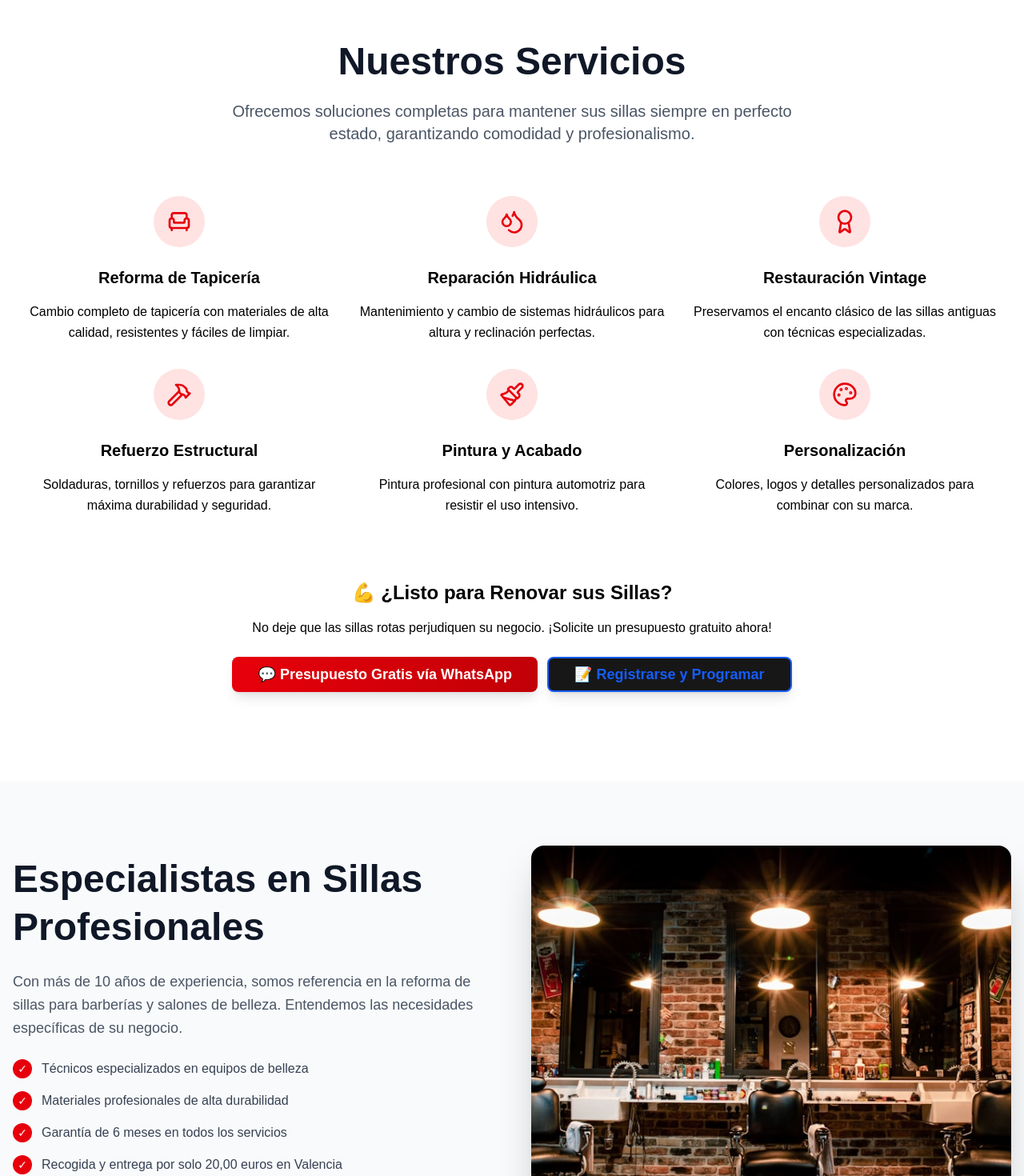
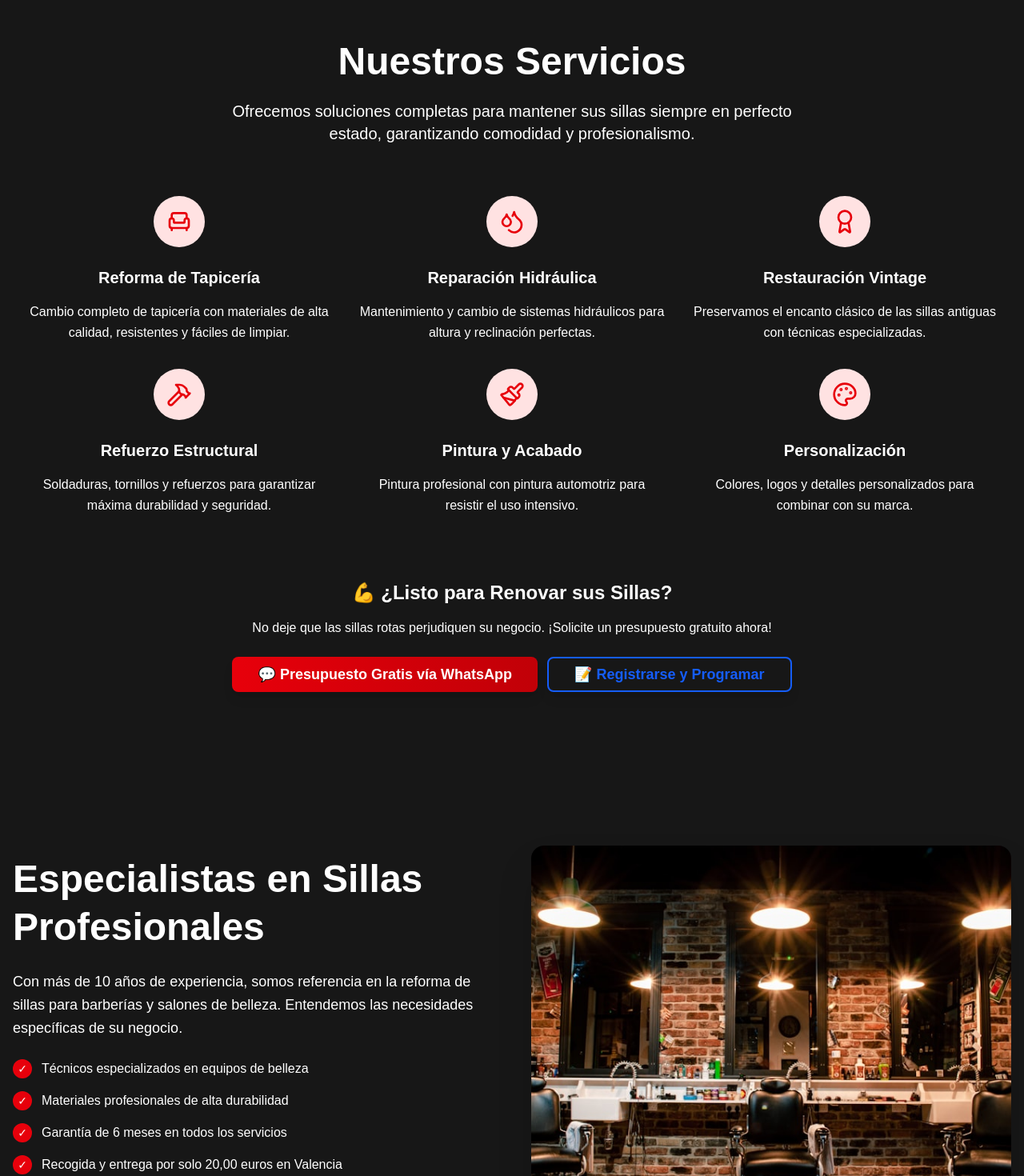
Before and after one commit to chairfix/chairfixAntoniel, a Next.js app: page / in a window 1280 px wide. Shown: the part 1020-2490 px from the top of the page at 80% size. Built offline with nearby package versions, Linux system fonts and the light colour scheme; no server answers.

Commit message:
cambio de color

```diff
--- a/src/components/Gallery.jsx
+++ b/src/components/Gallery.jsx
@@ -38,7 +38,7 @@ export default function Gallery() {
   };
 
   return (
-    <div className="text-center py-10 bg-gray-900 text-white">
+    <div className="text-center py-10 bg-[#171717] text-white">
       {/* Título principal */}
       <h2 className="text-3xl font-bold mb-2">Galería de Trabajos</h2>
       <p className="mb-8 text-gray-300">
--- a/src/components/Navbar.jsx
+++ b/src/components/Navbar.jsx
@@ -18,9 +18,9 @@ function Navbar() {
           {/* Logo */}
           <div className="relative w-[90px] h-16 flex items-center justify-center overflow-visible">
             <img
-              src="/favico.png"
+              src="/logo.png"
               alt="ChairFix Logo"
-              className="h-20 w-auto -mt-2"
+              className="h-26 w-auto -mt-2"
             />
           </div>
 
--- a/src/components/Servicios.jsx
+++ b/src/components/Servicios.jsx
@@ -5,11 +5,11 @@ import { Button } from "@/ui/button";
 
 function Servicios() {
   return (
-<section id="servicos" className="py-12 sm:py-16 lg:py-20 bg-white">
+<section id="servicos" className="py-12 sm:py-16 lg:py-20 bg-[#171717]">
         <div className="max-w-7xl mx-auto px-4 sm:px-6 lg:px-8">
           <div className="text-center mb-12 lg:mb-16">
-            <h2 className="text-3xl sm:text-4xl lg:text-5xl font-bold text-gray-900 mb-4 lg:mb-6">Nuestros Servicios</h2>
-            <p className="text-lg sm:text-xl text-gray-600 max-w-3xl mx-auto">
+            <h2 className="text-3xl sm:text-4xl lg:text-5xl font-bold text-white mb-4 lg:mb-6">Nuestros Servicios</h2>
+            <p className="text-lg sm:text-xl text-white max-w-3xl mx-auto">
               Ofrecemos soluciones completas para mantener sus sillas siempre en perfecto estado,
               garantizando comodidad y profesionalismo.
             </p>
@@ -21,8 +21,8 @@ function Servicios() {
               <div className="mx-auto w-14 h-14 sm:w-16 sm:h-16 bg-red-100 rounded-full flex items-center justify-center mb-4 lg:mb-6 group-hover:bg-red-200 transition-colors">
                 <Armchair className="h-7 w-7 sm:h-8 sm:w-8 text-red-600" />
               </div>
-              <h3 className="text-lg sm:text-xl font-bold text-foreground mb-3 lg:mb-4">Reforma de Tapicería</h3>
-              <p className="text-sm sm:text-base text-black leading-relaxed">
+              <h3 className="text-lg sm:text-xl font-bold text-white mb-3 lg:mb-4">Reforma de Tapicería</h3>
+              <p className="text-sm sm:text-base text-white leading-relaxed">
                 Cambio completo de tapicería con materiales de alta calidad, resistentes y fáciles de limpiar.
               </p>
             </div>
@@ -32,8 +32,8 @@ function Servicios() {
               <div className="mx-auto w-14 h-14 sm:w-16 sm:h-16 bg-red-100 rounded-full flex items-center justify-center mb-4 lg:mb-6 group-hover:bg-red-200 transition-colors">
                 <Droplets className="h-7 w-7 sm:h-8 sm:w-8 text-red-600" />
               </div>
-              <h3 className="text-lg sm:text-xl font-bold text-foreground mb-3 lg:mb-4">Reparación Hidráulica</h3>
-              <p className="text-sm sm:text-base text-muted-foreground leading-relaxed">
+              <h3 className="text-lg sm:text-xl font-bold text-white mb-3 lg:mb-4">Reparación Hidráulica</h3>
+              <p className="text-sm sm:text-base text-white leading-relaxed">
                 Mantenimiento y cambio de sistemas hidráulicos para altura y reclinación perfectas.
               </p>
             </div>
@@ -43,8 +43,8 @@ function Servicios() {
               <div className="mx-auto w-14 h-14 sm:w-16 sm:h-16 bg-red-100 rounded-full flex items-center justify-center mb-4 lg:mb-6 group-hover:bg-red-200 transition-colors">
                 <Award className="h-7 w-7 sm:h-8 sm:w-8 text-red-600" />
               </div>
-              <h3 className="text-lg sm:text-xl font-bold text-foreground mb-3 lg:mb-4">Restauración Vintage</h3>
-              <p className="text-sm sm:text-base text-muted-foreground leading-relaxed">
+              <h3 className="text-lg sm:text-xl font-bold text-white mb-3 lg:mb-4">Restauración Vintage</h3>
+              <p className="text-sm sm:text-base text-white leading-relaxed">
                 Preservamos el encanto clásico de las sillas antiguas con técnicas especializadas.
               </p>
             </div>
@@ -54,8 +54,8 @@ function Servicios() {
               <div className="mx-auto w-14 h-14 sm:w-16 sm:h-16 bg-red-100 rounded-full flex items-center justify-center mb-4 lg:mb-6 group-hover:bg-red-200 transition-colors">
                 <Hammer className="h-7 w-7 sm:h-8 sm:w-8 text-red-600" />
               </div>
-              <h3 className="text-lg sm:text-xl font-bold text-foreground mb-3 lg:mb-4">Refuerzo Estructural</h3>
-              <p className="text-sm sm:text-base text-muted-foreground leading-relaxed">
+              <h3 className="text-lg sm:text-xl font-bold text-white mb-3 lg:mb-4">Refuerzo Estructural</h3>
+              <p className="text-sm sm:text-base text-white leading-relaxed">
                 Soldaduras, tornillos y refuerzos para garantizar máxima durabilidad y seguridad.
               </p>
             </div>
@@ -65,8 +65,8 @@ function Servicios() {
               <div className="mx-auto w-14 h-14 sm:w-16 sm:h-16 bg-red-100 rounded-full flex items-center justify-center mb-4 lg:mb-6 group-hover:bg-red-200 transition-colors">
                 <Paintbrush className="h-7 w-7 sm:h-8 sm:w-8 text-red-600" />
               </div>
-              <h3 className="text-lg sm:text-xl font-bold text-foreground mb-3 lg:mb-4">Pintura y Acabado</h3>
-              <p className="text-sm sm:text-base text-muted-foreground leading-relaxed">
+              <h3 className="text-lg sm:text-xl font-bold text-white mb-3 lg:mb-4">Pintura y Acabado</h3>
+              <p className="text-sm sm:text-base text-white leading-relaxed">
                 Pintura profesional con pintura automotriz para resistir el uso intensivo.
               </p>
             </div>
@@ -76,8 +76,8 @@ function Servicios() {
               <div className="mx-auto w-14 h-14 sm:w-16 sm:h-16 bg-red-100 rounded-full flex items-center justify-center mb-4 lg:mb-6 group-hover:bg-red-200 transition-colors">
                 <Palette className="h-7 w-7 sm:h-8 sm:w-8 text-red-600" />
               </div>
-              <h3 className="text-lg sm:text-xl font-bold text-foreground mb-3 lg:mb-4">Personalización</h3>
-              <p className="text-sm sm:text-base text-muted-foreground leading-relaxed">
+              <h3 className="text-lg sm:text-xl font-bold text-white mb-3 lg:mb-4">Personalización</h3>
+              <p className="text-sm sm:text-base text-white leading-relaxed">
                 Colores, logos y detalles personalizados para combinar con su marca.
               </p>
             </div>
@@ -86,10 +86,10 @@ function Servicios() {
           {/* CTA na Seção de Serviços */}
           <div className="text-center mt-12">
             <div className="bg-gradient-to-r from-accent/10 to-accent/20 rounded-2xl p-8 max-w-3xl mx-auto">
-              <h3 className="text-2xl font-bold text-foreground mb-4">
+              <h3 className="text-2xl font-bold text-white mb-4">
                 💪 ¿Listo para Renovar sus Sillas?
               </h3>
-              <p className="text-muted-foreground mb-6">
+              <p className="text-white mb-6">
                 No deje que las sillas rotas perjudiquen su negocio. ¡Solicite un presupuesto gratuito ahora!
               </p>
               <div className="flex flex-col sm:flex-row gap-3 justify-center">
--- a/src/components/Sobre.jsx
+++ b/src/components/Sobre.jsx
@@ -6,15 +6,15 @@ import { Award } from "lucide-react";
 
 function Sobre() {
   return (
-      <section id="sobre" className="py-20 bg-gray-50">
+      <section id="sobre" className="py-20 bg-[#171717]">
         <div className="max-w-7xl mx-auto px-4">
           <div className="grid grid-cols-1 lg:grid-cols-2 gap-12 items-center">
             {/* Coluna da Esquerda - Texto */}
             <div className="space-y-6">
-              <h2 className="text-4xl md:text-5xl font-bold text-gray-900 leading-tight">
+              <h2 className="text-4xl md:text-5xl font-bold text-white leading-tight">
                 Especialistas en Sillas Profesionales
               </h2>
-              <p className="text-lg text-gray-600 leading-relaxed">
+              <p className="text-lg text-white leading-relaxed">
                 Con más de 10 años de experiencia, somos referencia en la reforma de sillas para barberías y salones de belleza.
                 Entendemos las necesidades específicas de su negocio.
               </p>
@@ -25,25 +25,25 @@ function Sobre() {
                   <div className="w-6 h-6 bg-red-600 rounded-full flex items-center justify-center">
                     <span className="text-white text-sm">✓</span>
                   </div>
-                  <span className="text-gray-700">Técnicos especializados en equipos de belleza</span>
+                  <span className="text-white">Técnicos especializados en equipos de belleza</span>
                 </div>
                 <div className="flex items-center space-x-3">
                   <div className="w-6 h-6 bg-red-600 rounded-full flex items-center justify-center">
                     <span className="text-white text-sm">✓</span>
                   </div>
-                  <span className="text-gray-700">Materiales profesionales de alta durabilidad</span>
+                  <span className="text-white">Materiales profesionales de alta durabilidad</span>
                 </div>
                 <div className="flex items-center space-x-3">
                   <div className="w-6 h-6 bg-red-600 rounded-full flex items-center justify-center">
                     <span className="text-white text-sm">✓</span>
                   </div>
-                  <span className="text-gray-700">Garantía de 6 meses en todos los servicios</span>
+                  <span className="text-white">Garantía de 6 meses en todos los servicios</span>
                 </div>
                 <div className="flex items-center space-x-3">
                   <div className="w-6 h-6 bg-red-600 rounded-full flex items-center justify-center">
                     <span className="text-white text-sm">✓</span>
                   </div>
-                  <span className="text-gray-700">Recogida y entrega por solo 20,00 euros en Valencia</span>
+                  <span className="text-white">Recogida y entrega por solo 20,00 euros en Valencia</span>
                 </div>
               </div>
 
```
Also changed, not shown: src/components/Clientes.jsx (+11 -11 lines), src/components/Excelencia.jsx (+20 -20 lines), src/components/Footer.jsx (+11 -12 lines), src/components/Numeros.jsx (+19 -17 lines).
